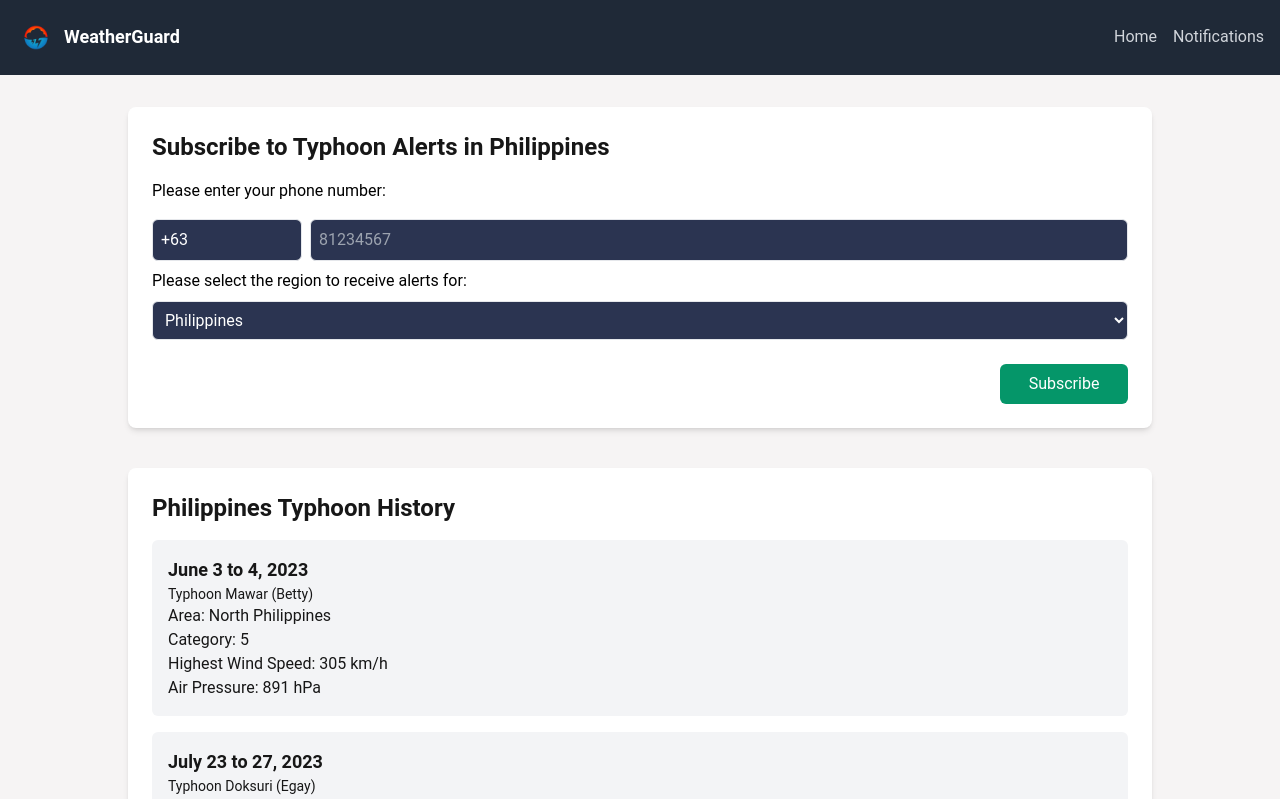
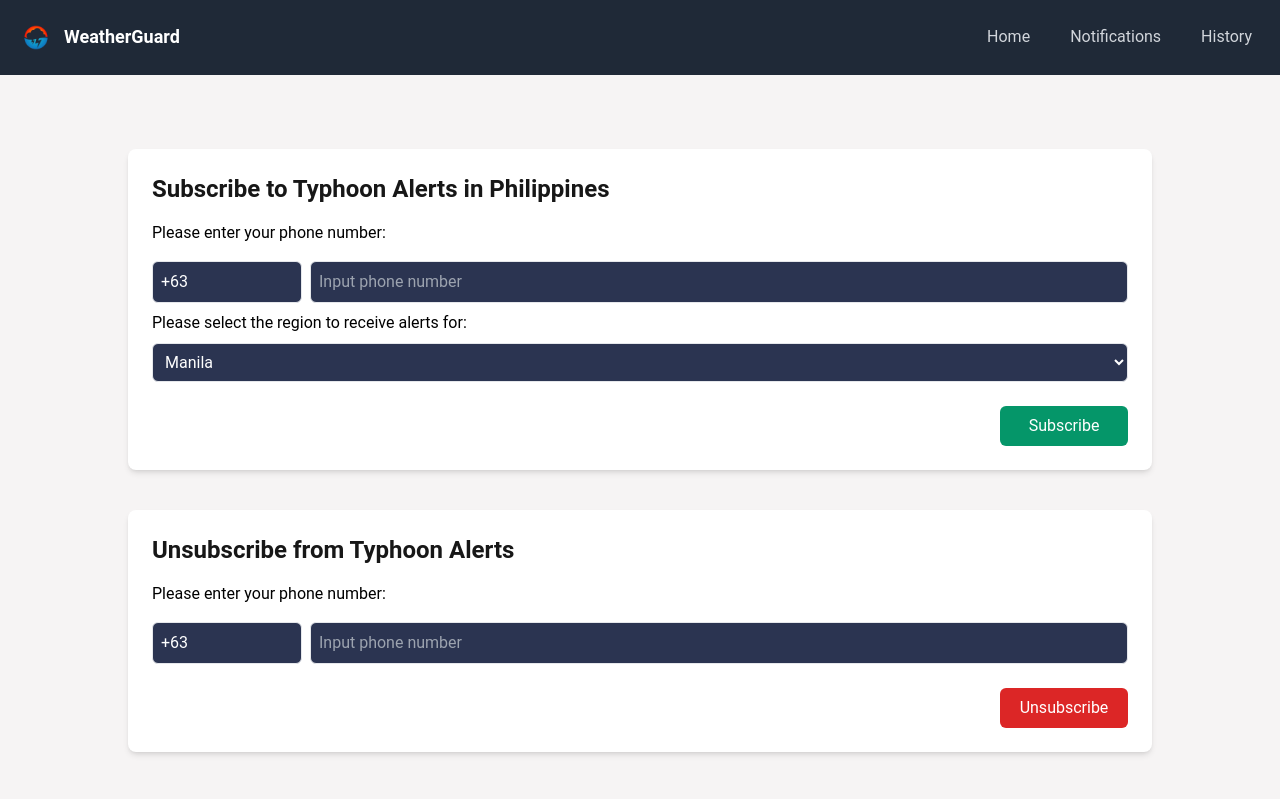
Before and after one commit to DB-OS-Cyber-Sec/cloud, a Next.js app in the folder Frontend/my-app/: page /notifications in a window 1280 px wide. Shown: the top 799 px of the page. Built offline with nearby package versions, Linux system fonts and the light colour scheme.

Commit message:
Change Notifications page, add History page
Notifications page to allow users to unsubscribe from SMS alerts

```diff
--- a/Frontend/my-app/src/app/notifications/page.tsx
+++ b/Frontend/my-app/src/app/notifications/page.tsx
@@ -14,24 +14,35 @@ const countryCodes = [
 
 // List of regions
 const regions = [
-  "Philippines",
-  "Northern Luzon",
-  "National Capitol Region",
-  "Southern Luzon",
-  "Visayas",
-  "Mindanao",
+  "Manila",
+  // "Philippines",
+  // "Northern Luzon",
+  // "National Capitol Region",
+  // "Southern Luzon",
+  // "Visayas",
+  // "Mindanao",
 ];
 
 export default function Notifications() {
+  // Subscription form states
   const [countryCode, setCountryCode] = useState("+63"); // Default to Philippines
   const [phoneNumber, setPhoneNumber] = useState("");
   const [filteredCodes, setFilteredCodes] = useState(countryCodes); // Filtered list for the combobox dropdown
-  const [showDropdown, setShowDropdown] = useState(false);
+  const [showDropdown, setShowDropdown] = useState(false); // Dropdown for country codes
+  const [showConfirmation, setShowConfirmation] = useState(false); // Confirmation modal when Subscribe button clicked
+
+  // Region selection states
   const [selectedRegion, setSelectedRegion] = useState(regions[0]);
   const [status, setStatus] = useState("");
-  const [showConfirmation, setShowConfirmation] = useState(false);
-  const [error, setError] = useState("");
 
+  // Unsubscribe form states
+  const [unsubCountryCode, setUnsubCountryCode] = useState("+63");
+  const [showUnsubDropdown, setShowUnsubDropdown] = useState(false);
+  const [unsubFilteredCodes, setUnsubFilteredCodes] = useState(countryCodes); // Filtered list for the combobox dropdown
+  const [unsubPhoneNumber, setUnsubPhoneNumber] = useState("");
+  const [showUnsubConfirmation, setShowUnsubConfirmation] = useState(false); // Confirmation modal when Unsubscribe button clicked
+
+  // Subscription form handlers
   const handleCountryCodeChange = (e: React.ChangeEvent<HTMLInputElement>) => {
     const input = e.target.value;
     setCountryCode(input);
@@ -54,17 +65,11 @@ export default function Notifications() {
     setShowDropdown(false); // Hide the dropdown once a selection is made
   };
 
-  const handleSubscribeClick = () => {
-    if (!phoneNumber) {
-      setError("Phone number is required.");
-      return;
-    }
-    setError(""); // Clear any previous errors
-    setShowConfirmation(true); // Open confirmation modal
-  };
-
-  const handleSendSMS = async () => {
-    const fullPhoneNumber = `${countryCode} ${phoneNumber}`;
+  const handleSendSMS = async (action: 'subscribe' | 'unsubscribe') => {
+    const fullPhoneNumber = action === 'subscribe' ? `${countryCode} ${phoneNumber}` : `${unsubCountryCode} ${unsubPhoneNumber}`;
+    const msg = action === 'subscribe'
+    ? `You have subscribed to typhoon alerts for the ${selectedRegion}.`
+    : `You have unsubscribed from typhoon alerts.`;
 
     try {
       setStatus("Sending...");
@@ -76,14 +81,14 @@ export default function Notifications() {
         },
         body: JSON.stringify({
           to: fullPhoneNumber,
-          message: `You have subscribed to typhoon alerts for the ${selectedRegion}.`,
+          message: msg,
         }),
       });
 
       const result = await response.json();
 
       if (result.success) {
-        setStatus("Subscription successful! SMS sent.");
+        setStatus(action === 'subscribe' ? "Subscription successful! SMS sent." : "Unsubscription successful! SMS sent.");
       } else {
         setStatus("Failed to send SMS.");
       }
@@ -91,9 +96,39 @@ export default function Notifications() {
       console.error("Error sending SMS:", error);
       setStatus("Error sending SMS.");
     }
+
+    // Close the confirmation modal
+    if (action === 'subscribe') {
       setShowConfirmation(false);
+    } else {
+      setShowUnsubConfirmation(false);
+    }
   };
 
+  // Unsubscribe form handlers
+  const handleUnsubCountryCodeChange = (e: React.ChangeEvent<HTMLInputElement>) => {
+    const input = e.target.value;
+    setUnsubCountryCode(input);
+
+    // Filter country codes based on user input (country name or code)
+    if (input) {
+      const filtered = countryCodes.filter((code) =>
+        (code.code && code.code.startsWith(input)) ||
+        (code.country && code.country.toLowerCase().includes(input.toLowerCase()))
+      );
+      setUnsubFilteredCodes(filtered);
+    } else {
+      setUnsubFilteredCodes(countryCodes);
+    }
+    setShowUnsubDropdown(true);
+  };
+
+  const handleSelectUnsubCountryCode = (code: string) => {
+    setUnsubCountryCode(code);
+    setShowUnsubDropdown(false); // Hide the dropdown once a selection is made
+  };
+
+  // Region form handlers
   const handleRegionChange = (e: React.ChangeEvent<HTMLSelectElement>) => {
     setSelectedRegion(e.target.value);
   };
@@ -101,14 +136,12 @@ export default function Notifications() {
   return (
     <div className="min-h-screen p-8 pb-20 flex flex-col items-center justify-center">
       <main className="flex flex-col w-full max-w-5xl gap-10">
-        {/* Subscription Form */}
+        {/* Section for Subscription Form */}
         <section className="bg-white p-6 rounded-lg shadow-md w-full">
           <h2 className="text-2xl font-semibold mb-4">Subscribe to Typhoon Alerts in Philippines</h2>
-          <div className="flex flex-col gap-4">
+          <form className="flex flex-col gap-4" onSubmit={(e) => { e.preventDefault(); setShowConfirmation(true); }}>
             <label className="text-black">Please enter your phone number:</label>
             <div className="flex flex-col gap-2 relative">
-              {error && <p className="text-red-500 mb-2">{error}</p>}
-
               <div className="flex gap-2 relative">
                 {/* Country Code Combobox */}
                 <input
@@ -141,8 +174,9 @@ export default function Notifications() {
                   type="tel"
                   value={phoneNumber}
                   onChange={(e) => setPhoneNumber(e.target.value)}
-                  placeholder="81234567"
+                  placeholder="Input phone number"
                   className="p-2 border rounded-md bg-[#2b3451] text-white flex-grow focus:outline-none focus:ring-2 focus:ring-blue-900"
+                  required
                 />
               </div>
 
@@ -161,48 +195,15 @@ export default function Notifications() {
               </select>
 
               <button
-                onClick={handleSubscribeClick}
                 className="mt-4 bg-emerald-600 text-white py-2 px-4 rounded-md hover:bg-emerald-400 hover:text-black w-32 ml-auto"
               >
                 Subscribe
               </button>
             </div>
-          </div>
+          </form>
         </section>
 
-        {/* Typhoon History Section */}
-        <section className="bg-white p-6 rounded-lg shadow-md w-full">
-          <h2 className="text-2xl font-semibold mb-4">Philippines Typhoon History</h2>
-          <div className="space-y-4">
-            <div className="p-4 bg-gray-100 rounded-md">
-              <h3 className="text-lg font-semibold">June 3 to 4, 2023</h3>
-              <p className="text-sm">Typhoon Mawar (Betty)</p>
-              <p>Area: North Philippines</p>
-              <p>Category: 5</p>
-              <p>Highest Wind Speed: 305 km/h</p>
-              <p>Air Pressure: 891 hPa</p>
-            </div>
-            <div className="p-4 bg-gray-100 rounded-md">
-              <h3 className="text-lg font-semibold">July 23 to 27, 2023</h3>
-              <p className="text-sm">Typhoon Doksuri (Egay)</p>
-              <p>Area: North Philippines</p>
-              <p>Category: 4</p>
-              <p>Highest Wind Speed: 240 km/h</p>
-              <p>Air Pressure: 928 hPa</p>
-            </div>
-            <div className="p-4 bg-gray-100 rounded-md">
-              <h3 className="text-lg font-semibold">October 28 to 30, 2022</h3>
-              <p className="text-sm">Severe Tropical Storm Nalgae (Paeng)</p>
-              <p>Area: Eastern Visayas, Bicol Region</p>
-              <p>Category: 1</p>
-              <p>Highest Wind Speed: 140 km/h</p>
-              <p>Air Pressure: 972 hPa</p>
-            </div>
-          </div>
-        </section>
-      </main>
-
-      {/* Confirmation Modal */}
+        {/* Subscribe Confirmation Modal */}
         {showConfirmation && (
           <div className="fixed inset-0 flex items-center justify-center bg-black bg-opacity-50 z-50">
             <div className="bg-white p-6 rounded-lg shadow-lg">
@@ -232,6 +233,90 @@ export default function Notifications() {
             </div>
           </div>
         )}
+
+        {/* Section for Unsubscribing */}
+        <section className="bg-white p-6 rounded-lg shadow-md w-full">
+          <h2 className="text-2xl font-semibold mb-4">Unsubscribe from Typhoon Alerts</h2>
+          <form className="flex flex-col gap-4" onSubmit={(e) => { e.preventDefault(); setShowUnsubConfirmation(true); }}>
+            <label className="text-black">Please enter your phone number:</label>
+            <div className="flex flex-col gap-2 relative">
+              <div className="flex gap-2 relative">
+                {/* Country Code Combobox */}
+                <input
+                  type="text"
+                  value={unsubCountryCode}
+                  onChange={handleUnsubCountryCodeChange}
+                  onFocus={() => setShowUnsubDropdown(true)}
+                  placeholder="+63"
+                  className="p-2 border rounded-md bg-[#2b3451] text-white focus:outline-none focus:ring-2 focus:ring-blue-500"
+                  style={{ width: '150px' }}
+                />
+
+                {/* Dropdown for country codes */}
+                {showUnsubDropdown && (
+                  <ul className="absolute top-full mt-1 max-h-40 bg-gray-100 border rounded-md shadow-lg overflow-y-auto z-10" style={{ width: '150px' }}>
+                    {unsubFilteredCodes.map((item) => (
+                      <li
+                        key={item.code}
+                        onClick={() => handleSelectUnsubCountryCode(item.code)}
+                        className="px-2 py-1 hover:bg-[#2064d4] hover:text-white cursor-pointer"
+                      >
+                        {item.code} ({item.country})
+                      </li>
+                    ))}
+                  </ul>
+                )}
+
+                {/* Phone Number Input */}
+                <input
+                  type="tel"
+                  value={unsubPhoneNumber}
+                  onChange={(e) => setUnsubPhoneNumber(e.target.value)}
+                  placeholder="Input phone number"
+                  className="p-2 border rounded-md bg-[#2b3451] text-white flex-grow focus:outline-none focus:ring-2 focus:ring-blue-900"
+                  required
+                />
+              </div>
+
+              <button
+                className="mt-4 bg-red-600 text-white py-2 px-4 rounded-md hover:bg-red-400 hover:text-black w-32 ml-auto"
+              >
+                Unsubscribe
+              </button>
+            </div>
+          </form>
+        </section>
+
+        {/* Unsubscribe Confirmation Modal */}
+        {showUnsubConfirmation && (
+          <div className="fixed inset-0 flex items-center justify-center bg-black bg-opacity-50 z-50">
+            <div className="bg-white p-6 rounded-lg shadow-lg">
+              <h3 className="text-xl font-semibold mb-4">Confirm Unsubscription</h3>
+              <p className="mb-4">
+                Are you sure you want to stop receiving typhoon alerts via SMS at
+                <span className="font-bold text-blue-800"> {unsubCountryCode} {unsubPhoneNumber}</span>?
+              </p>
+              <p className="mb-4">
+                A message will be sent to confirm your unsubscription.
+              </p>
+              <div className="flex justify-end gap-4">
+                <button
+                  onClick={() => setShowUnsubConfirmation(false)}
+                  className="bg-gray-300 text-black py-2 px-4 rounded-md hover:bg-gray-400"
+                >
+                  Cancel
+                </button>
+                <button
+                  onClick={handleSendSMS}
+                  className="bg-emerald-600 text-white py-2 px-4 rounded-md hover:bg-emerald-400"
+                >
+                  Confirm
+                </button>
+              </div>
+            </div>
+          </div>
+        )}
+      </main>
     </div>
   );
 }
--- a/Frontend/my-app/src/components/Navbar.tsx
+++ b/Frontend/my-app/src/components/Navbar.tsx
@@ -10,11 +10,14 @@ export default function Navbar() {
             <Link href="/" className="text-white font-bold text-lg">WeatherGuard</Link>
           </div>
           <ul className="flex space-x-4">
-            <li>
-              <Link href="/" className="text-gray-300 hover:text-white">Home</Link>
+            <li className="hover:bg-gray-700 rounded-md">
+              <Link href="/" className="block px-3 py-2 text-gray-300 hover:text-white">Home</Link>
             </li>
-            <li>
-              <Link href="/notifications" className="text-gray-300 hover:text-white">Notifications</Link>
+            <li className="hover:bg-gray-700 rounded-md">
+              <Link href="/notifications" className="block px-3 py-2 text-gray-300 hover:text-white">Notifications</Link>
+            </li>
+            <li className="hover:bg-gray-700 rounded-md">
+              <Link href="/history" className="block px-3 py-2 text-gray-300 hover:text-white">History</Link>
             </li>
           </ul>
         </div>
```
Also changed, not shown: Frontend/my-app/src/app/history/page.tsx (added, +40 -0 lines). Lines whose indentation alone changed are shown as unchanged.
